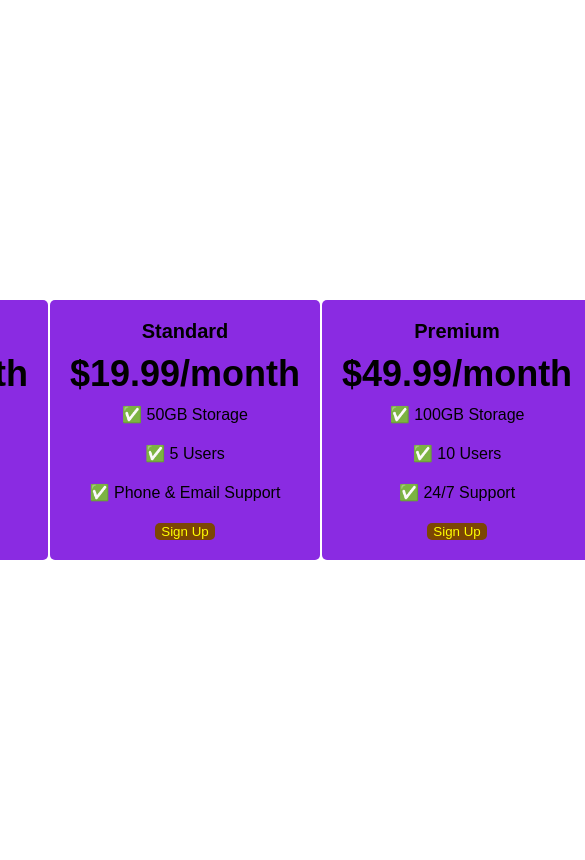
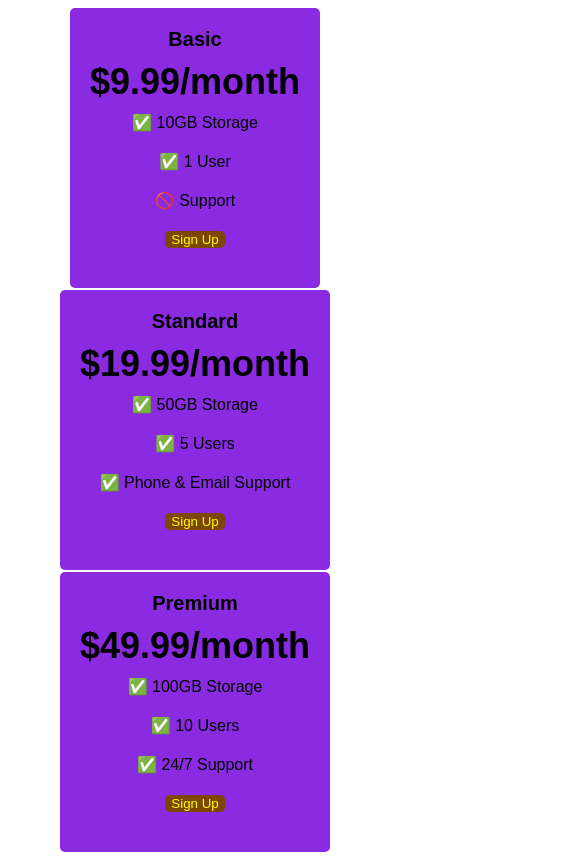
Before and after one commit to Lina-hisham/Pricing-Table-project, a plain HTML site: page index.html in a window 390 px wide. Shown: the whole page, 585 px wide, since content can reach past the window. Drawn offline with Linux system fonts and the light colour scheme; a web font is replaced by a local one.

Commit message:
(feat) index.html :made pricing-container responsive

```diff
--- a/index.html
+++ b/index.html
@@ -16,6 +16,10 @@
 
       /* Hint: What can you do with a media query and flexbox? */
       @media (max-width: 1250px) {
+        .pricing-container{
+          flex-direction: column;
+          height: 100%;
+        }
       }
       .pricing-container{
         display: flex;
```
